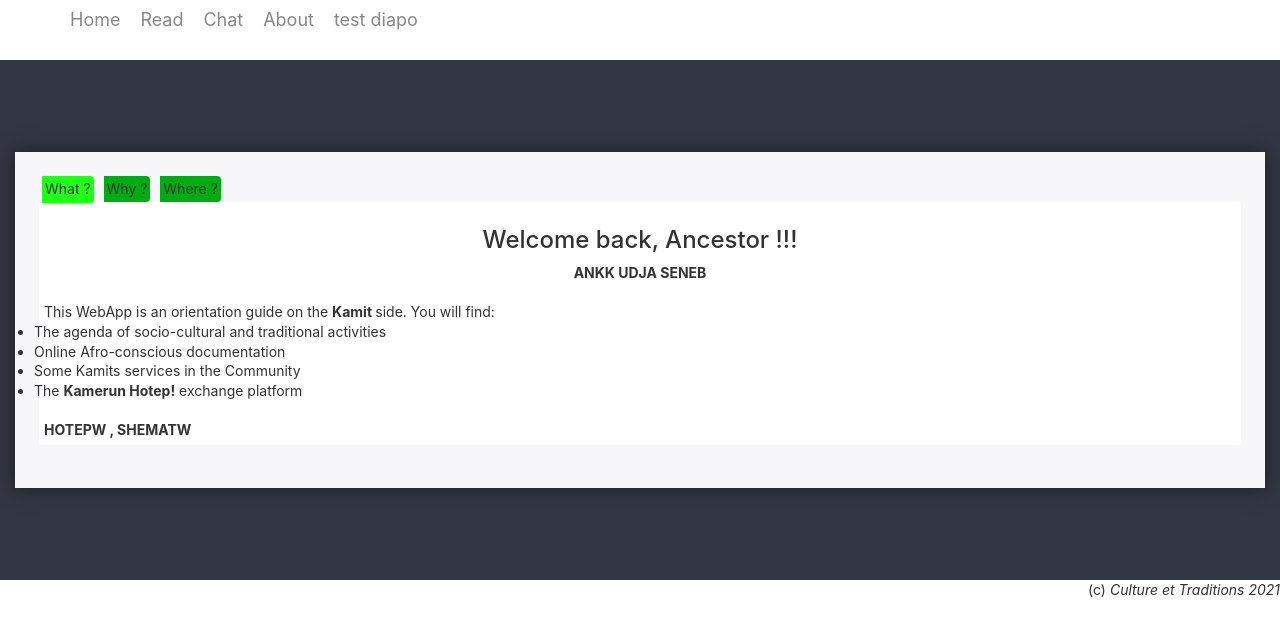
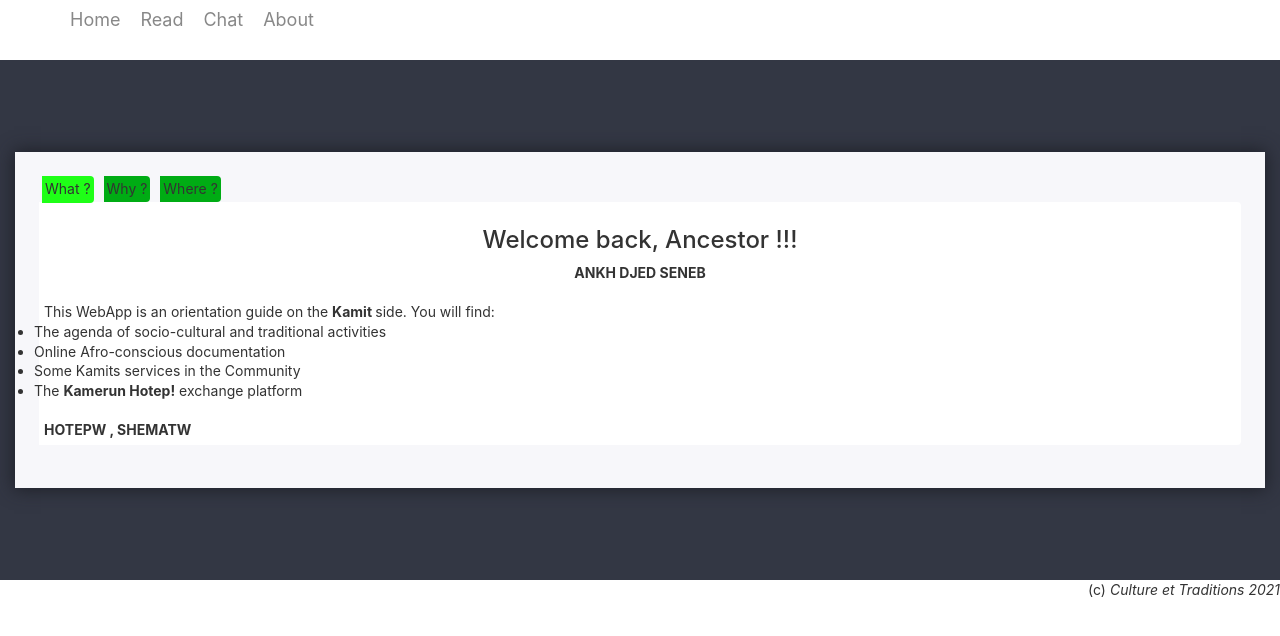
Before and after one commit to Djiadeu/Kem, a website: page public/index.html in a window 1280 px wide. Shown: the part 56-692 px from the top of the page. Drawn offline with Linux system fonts and the light colour scheme.

Commit message:
Update index.html

```diff
--- a/public/index.html
+++ b/public/index.html
@@ -97,7 +97,6 @@
             <a href="/read.html">Read</a>
             <a href="/join.html">Chat</a>
             <a href="/about.html">About</a>
-		<a href="/aboute.html">test diapo</a>
         </header>
 </div>
 
@@ -113,7 +112,7 @@
 <div class="contenu_onglets">
 <div class="contenu_onglet" id="contenu_onglet_home">
                 <center><h3>Welcome back, Ancestor !!!</h3>
-			    <b>ANKK UDJA SENEB</b><br/><br/> </center>
+			    <b>ANKH DJED SENEB</b><br/><br/> </center>
 This WebApp is an orientation guide on the <b> Kamit </b> side. You will find: <br />
     <ul>
         <li> The agenda of socio-cultural and traditional activities </li>
```
